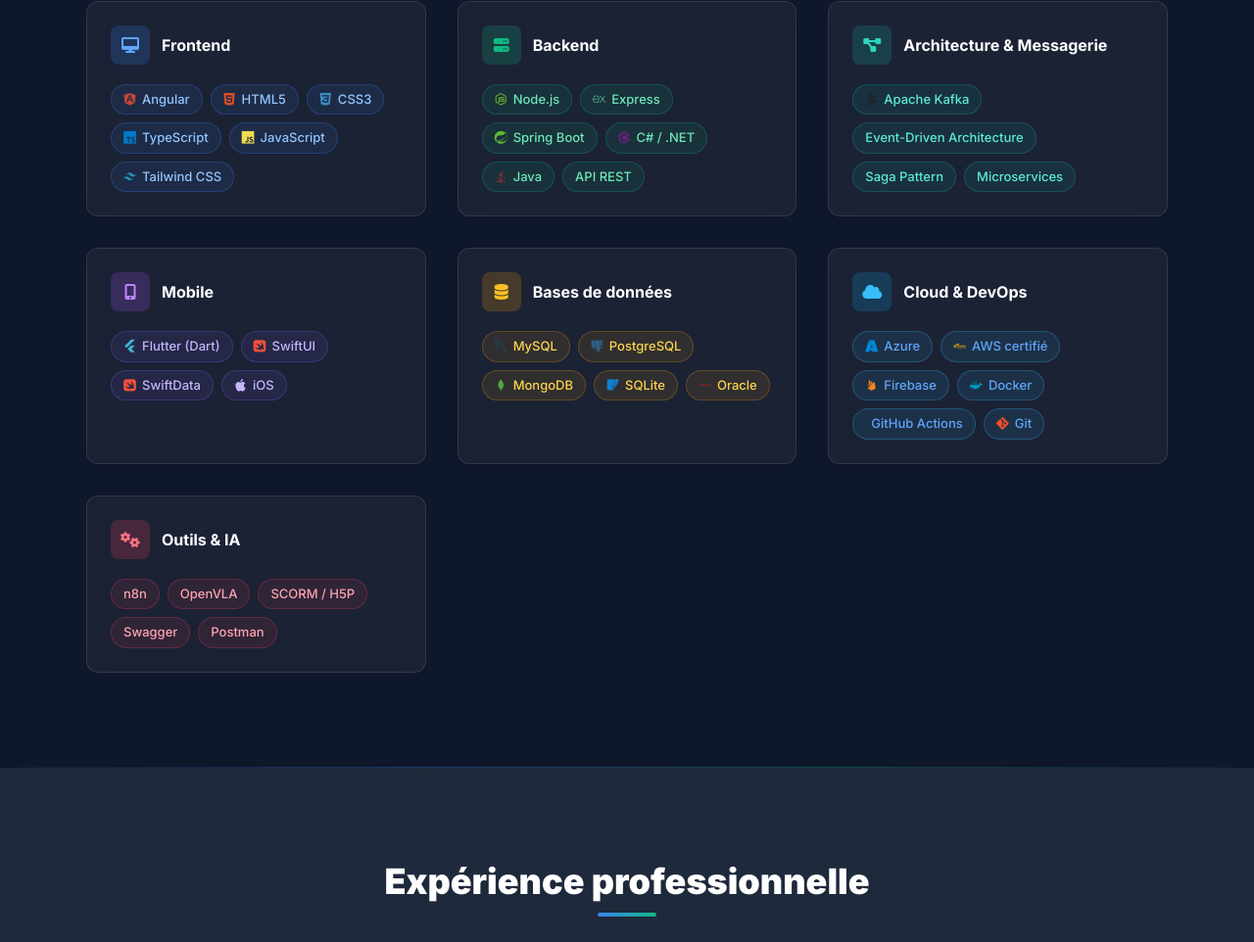
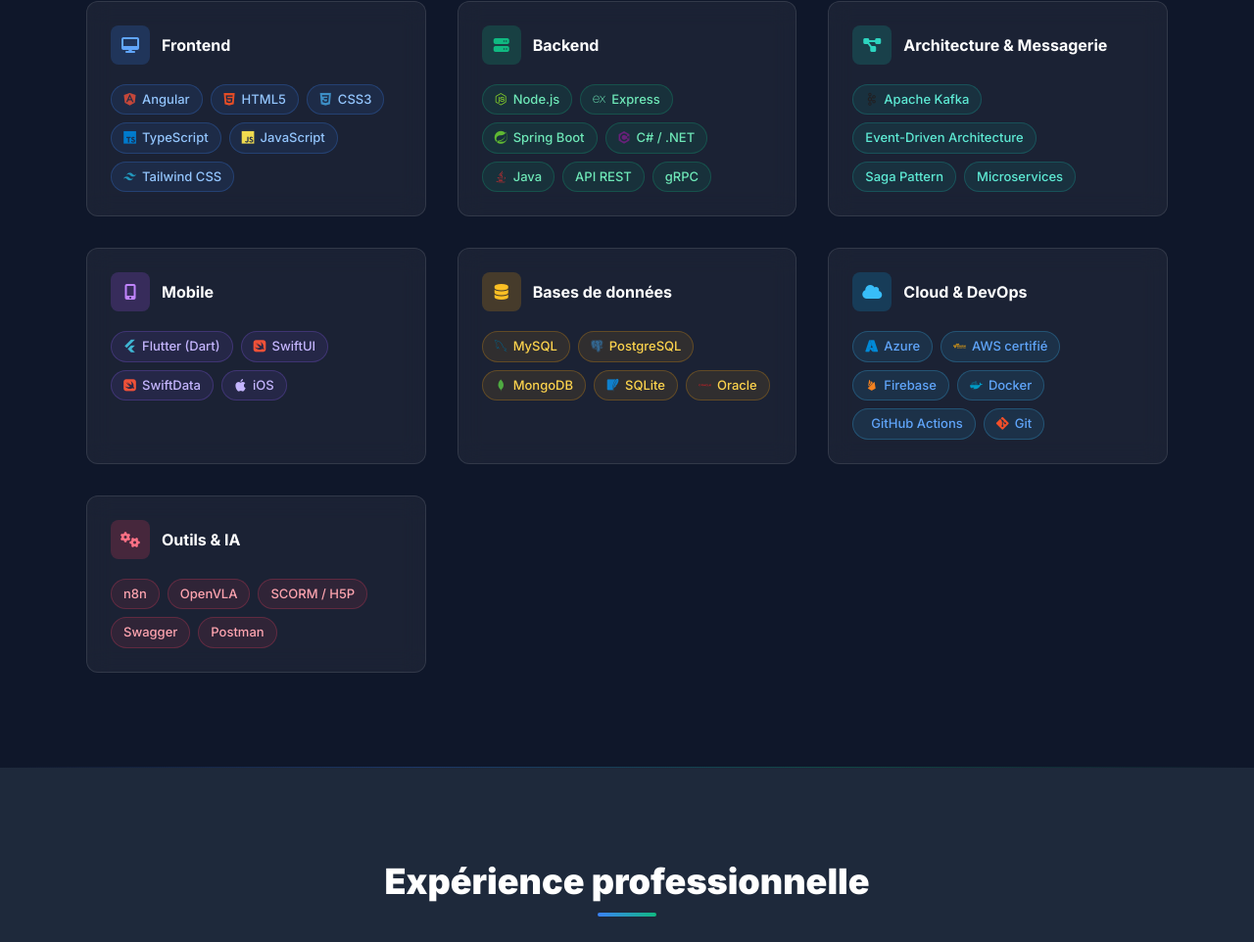
Before and after one commit to LeFab70/MonCvOnline, a plain HTML site: page CVOncline/index.html in a window 1280 px wide. Shown: the part 1779-2741 px from the top of the page at 98% size. Drawn offline with nearby package versions, Linux system fonts and the light colour scheme.

Commit message:
Add gRPC to backend skills

```diff
--- a/CVOncline/index.html
+++ b/CVOncline/index.html
@@ -647,6 +647,7 @@
           <span class="skill-badge green"><i class="devicon-csharp-plain colored"></i>C# / .NET</span>
           <span class="skill-badge green"><i class="devicon-java-plain colored"></i>Java</span>
           <span class="skill-badge green">API REST</span>
+          <span class="skill-badge green">gRPC</span>
         </div>
       </div>
 
```
